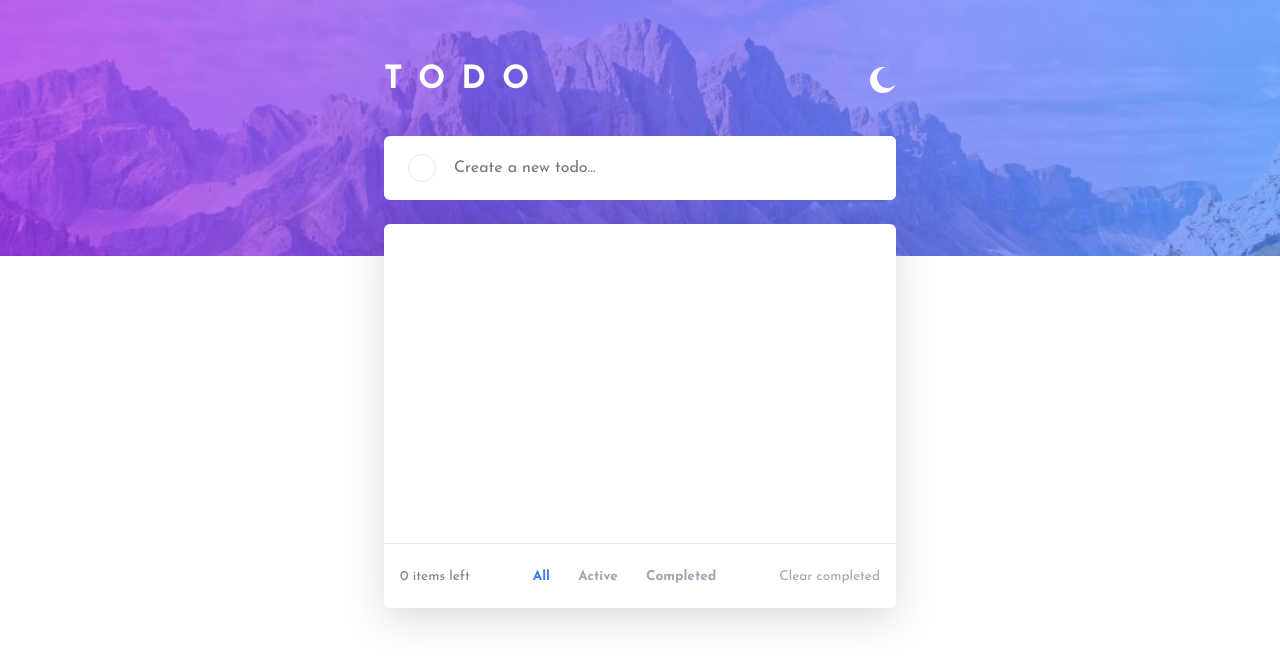
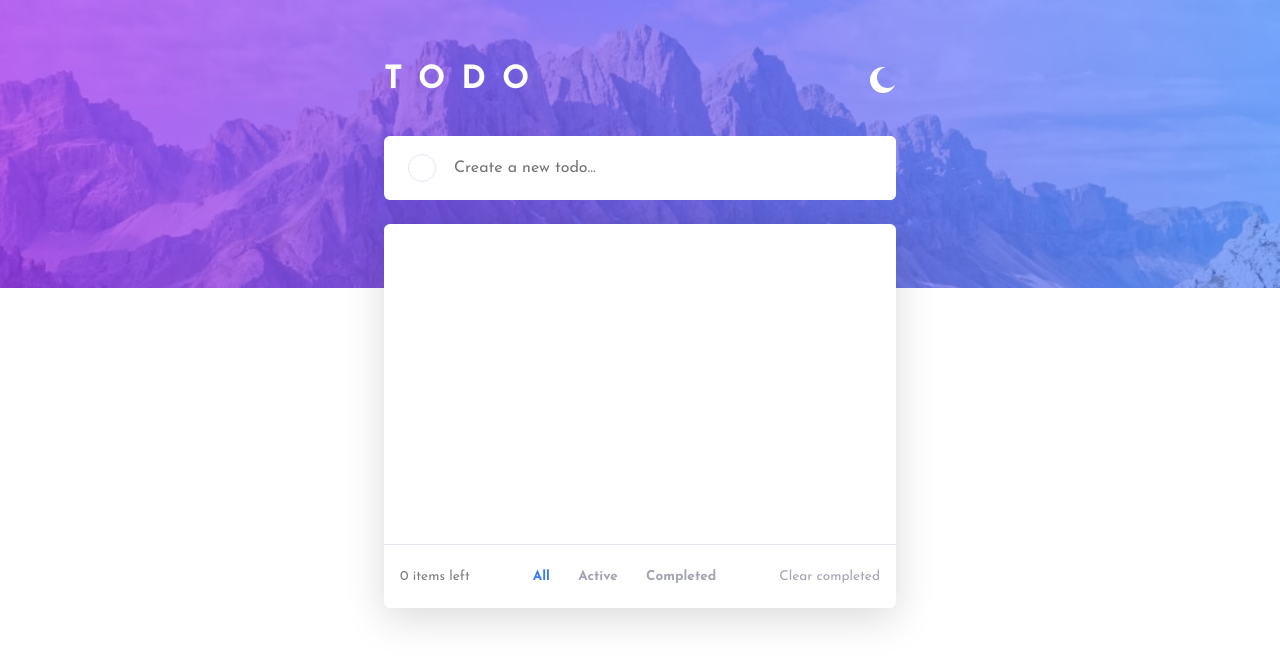
Before and after one commit to Vitaliqu/todo-app, a React (Vite) app: page / in a window 1280 px wide. Shown: the top 664 px of the page. Built offline with nearby package versions, Linux system fonts and the light colour scheme.

Commit message:
animations

```diff
--- a/src/App.css
+++ b/src/App.css
@@ -38,7 +38,7 @@ body, html {
     top: 0;
     width: 100vw;
     opacity: 1;
-    height: clamp(0px, 32dvh, 300px);
+    height: clamp(0px, 36dvh, 300px);
     justify-content: center;
     align-items: center;
 }
@@ -54,7 +54,7 @@ body, html {
     left: 0;
     top: 0;
     width: 100vw;
-    height: clamp(0px, 32dvh, 300px);
+    height: clamp(0px, 36dvh, 300px);
     justify-content: center;
     align-items: center;
     background-image: url("../public/images/bg-desktop-dark.jpg");
--- a/src/navigationPanel/navigationPanel.module.css
+++ b/src/navigationPanel/navigationPanel.module.css
@@ -1,11 +1,11 @@
 .navigationPanel {
     transition: box-shadow 0.5s;
     z-index: 100;
-    box-shadow: 0 0 0 1px var(--border-color);
+    border-top: 1px solid var(--border-color);
     border-collapse: collapse;
     font-family: Josefin Sans, serif;
     flex-shrink: 0;
-    box-sizing: content-box;
+    box-sizing: border-box;
     display: flex;
     justify-content: space-between;
     color: black;
@@ -17,6 +17,10 @@
     text-align: center;
     border-bottom-left-radius: 3px;
     border-bottom-right-radius: 3px;
+    position: absolute;
+    bottom: 0;
+    left: 0;
+    right: 0;
 }
 
 .itemsLeft {
--- a/src/task/task.module.css
+++ b/src/task/task.module.css
@@ -7,7 +7,7 @@
     flex-shrink: 0;
     flex-direction: row;
     height: 4rem;
-    box-shadow: 0 1px 0 0 var(--border-color);
+    box-shadow: 0 -1px 0 0 var(--border-color);
     box-sizing: border-box;
 }
 
--- a/src/taskContainer/taskContainer.module.css
+++ b/src/taskContainer/taskContainer.module.css
@@ -5,26 +5,28 @@
     display: flex;
     overflow: hidden;
     margin-top: 1.5rem;
-    height: auto;
+    height: 32rem;
     border-radius: 6px;
     flex-direction: column;
     border-collapse: collapse;
     justify-content: start;
+    position: relative;
     background-color: var(--background-color);
 }
 
 .taskList {
-    margin: 0;
+    position: absolute;
+    left: 0;
+    top: -1px;
+    right: 0;
+    bottom: 0;
+    margin-top: 0;
+    margin-bottom: calc(4rem + 3px);
     scroll-behavior: smooth;
     scroll-snap-type: y proximity;
-    list-style-type: none;
-    height: 36rem;
-    color: black;
     padding: 0;
     overflow: auto;
     flex-direction: column;
-    border-collapse: collapse;
-
     display: flex;
     width: 100%;
 }
@@ -34,49 +36,49 @@
 }
 
 @media (max-height: 1040px) {
-    .taskList {
+    .taskContainer {
+        height: 36rem;
+    }
+}
+
+@media (max-height: 960px) {
+    .taskContainer {
         height: 32rem;
     }
 }
 
-@media (max-height: 960px) {
-    .taskList {
+@media (max-height: 880px) {
+    .taskContainer {
         height: 28rem;
     }
 }
 
-@media (max-height: 880px) {
-    .taskList {
+@media (max-height: 800px) {
+    .taskContainer {
         height: 24rem;
     }
 }
 
-@media (max-height: 800px) {
-    .taskList {
+@media (max-height: 720px) {
+    .taskContainer {
         height: 20rem;
     }
 }
 
-@media (max-height: 720px) {
-    .taskList {
+@media (max-height: 640px) {
+    .taskContainer {
         height: 16rem;
     }
 }
 
-@media (max-height: 640px) {
-    .taskList {
+@media (max-height: 560px) {
+    .taskContainer {
         height: 12rem;
     }
 }
 
-@media (max-height: 560px) {
-    .taskList {
+@media (max-height: 480px) {
+    .taskContainer {
         height: 8rem;
     }
 }
-
-@media (max-height: 480px) {
-    .taskList {
-        height: 4rem;
-    }
-}
```
